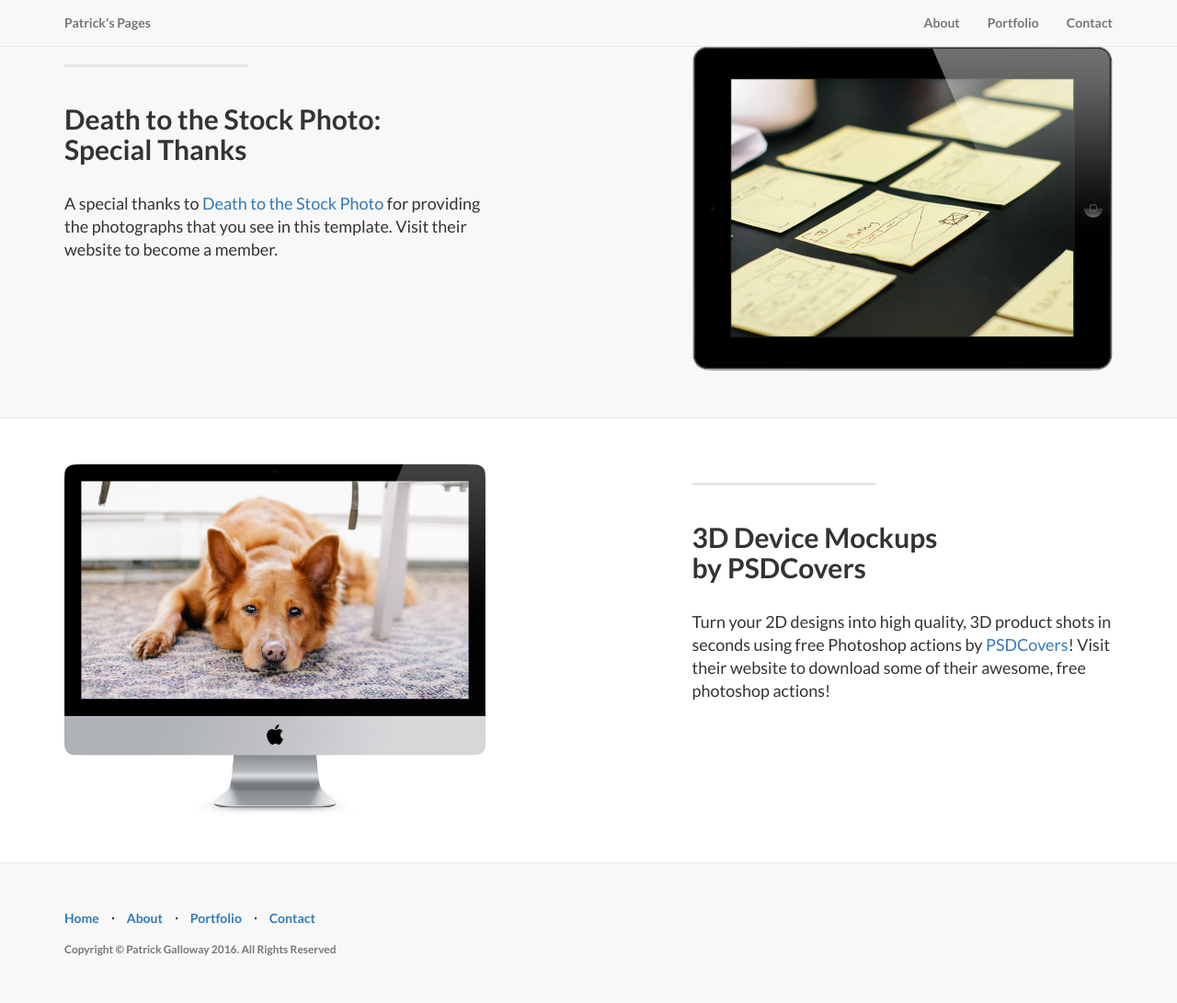
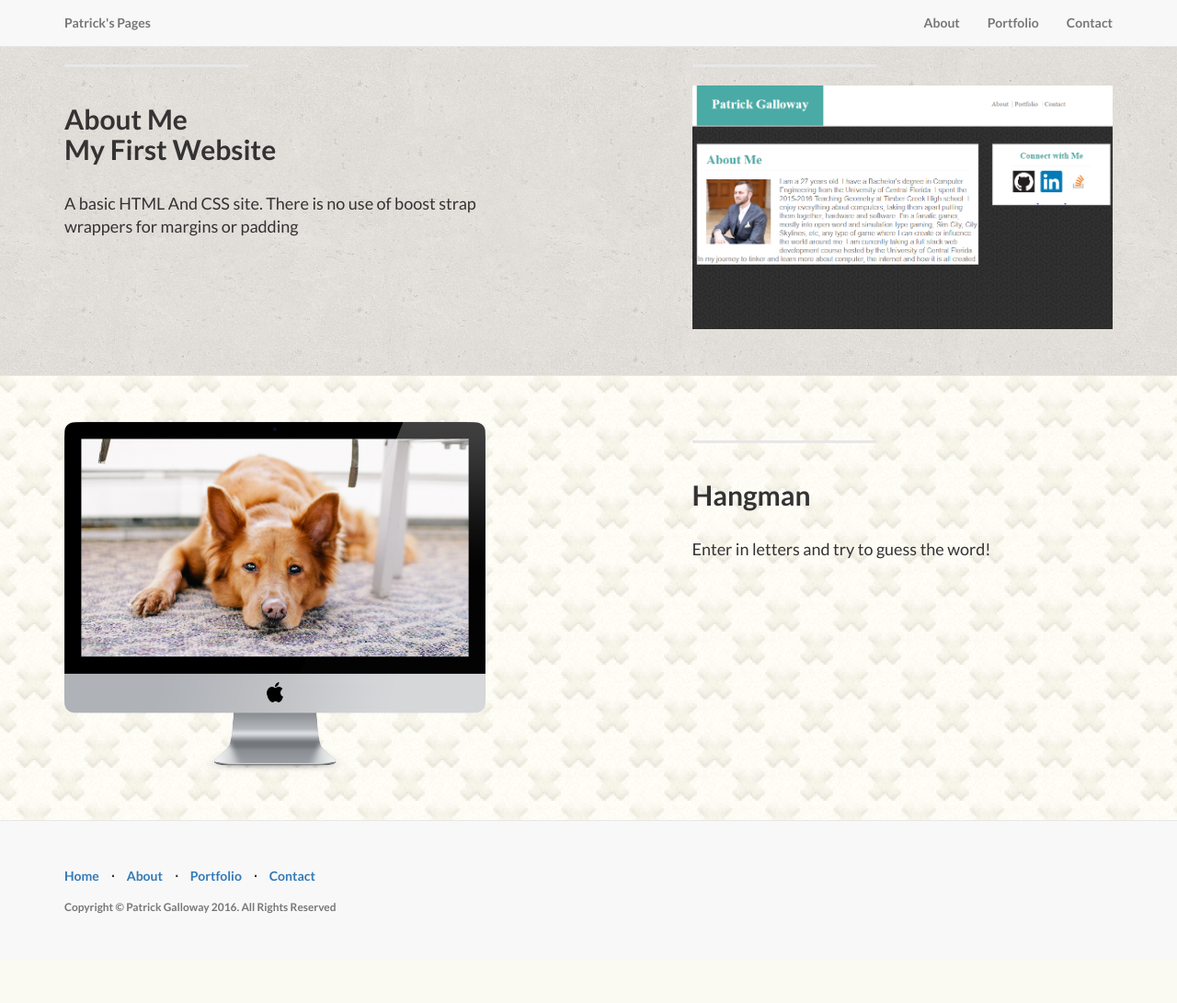
Before and after one commit to sirgillif/portfolio, a PHP site: page /portfolio.html in a window 1280 px wide. Shown: the whole page at 92% size. After the commit the page ends 994 px from the top, so only its background shows below. Run offline with PHP 8.4, Linux system fonts and the light colour scheme.

Commit message:
finished part 1

```diff
--- a/part1/css/style.css
+++ b/part1/css/style.css
@@ -1,5 +1,8 @@
 #main{
 	background-image: url("../img/background.png");
+}
+#bkground{
+	background-image: url("../img/background1.png");
 }
 #words{
 	font-size:16px;
--- a/part1/index.php
+++ b/part1/index.php
@@ -1 +1 @@
-<?php include_once("index.html"); ?>
+<?php include_once('index.html'); ?>
--- a/part1/portfolio.html
+++ b/part1/portfolio.html
@@ -63,17 +63,19 @@
     </nav><!--End Top Navbar-->
 
 	<a  name="portfolio"></a>
-	    <div class="content-section-a">
+	    <div id="bkground" class="content-section-a">
 	        <div class="container">
 	            <div class="row">
 	                <div class="col-lg-5 col-sm-6">
 	                    <hr class="section-heading-spacer">
 	                    <div class="clearfix"></div>
-	                    <h2 class="section-heading">Death to the Stock Photo:<br>Special Thanks</h2>
-	                    <p class="lead">A special thanks to <a target="_blank" href="http://join.deathtothestockphoto.com/">Death to the Stock Photo</a> for providing the photographs that you see in this template. Visit their website to become a member.</p>
+	                    <h2 class="section-heading">About Me<br>My First Website</h2>
+	                    <p class="lead">A basic HTML And CSS site. There is no use of boost strap wrappers for margins or padding </p>
 	                </div>
 	                <div class="col-lg-5 col-lg-offset-2 col-sm-6">
-	                    <img class="img-responsive" src="img/ipad.png" alt="">
+	                    <hr class="section-heading-spacer">
+	                    <div class="clearfix"></div>
+	                    <a href="http://gentle-plateau-82531.herokuapp.com/"><img class="img-responsive" src="img/project1.png" alt="first project"></a>
 	                </div>
 	            </div>
 
@@ -82,17 +84,17 @@
 	    </div>
 	    <!-- /.content-section-a -->
 
-	<div class="content-section-b">
+	<div id="main" class="content-section-b">
         <div class="container">
             <div class="row">
                 <div class="col-lg-5 col-lg-offset-1 col-sm-push-6  col-sm-6">
                     <hr class="section-heading-spacer">
                     <div class="clearfix"></div>
-                    <h2 class="section-heading">3D Device Mockups<br>by PSDCovers</h2>
-                    <p class="lead">Turn your 2D designs into high quality, 3D product shots in seconds using free Photoshop actions by <a target="_blank" href="http://www.psdcovers.com/">PSDCovers</a>! Visit their website to download some of their awesome, free photoshop actions!</p>
+                    <h2 class="section-heading">Hangman</h2>
+                    <p class="lead">Enter in letters and try to guess the word!</p>
                 </div>
                 <div class="col-lg-5 col-sm-pull-6  col-sm-6">
-                    <img class="img-responsive" src="img/dog.png" alt="">
+                    <img class="img-responsive" src="img/dog.png" alt="Work in progress">
                 </div>
             </div>
         </div>
@@ -102,7 +104,7 @@
 
     <!-- Footer -->
     <footer>
-        <div class="container">
+        <div  class="container">
             <div class="row">
                 <div class="col-lg-12">
                     <ul class="list-inline">
```
Also changed, not shown: part1/contact.html (+10 -5 lines), part1/img/abstract1.jpg (added), part1/img/background.png, part1/img/background1.png (added), part1/img/project1.png, part1/img/technics1.jpg (added).
